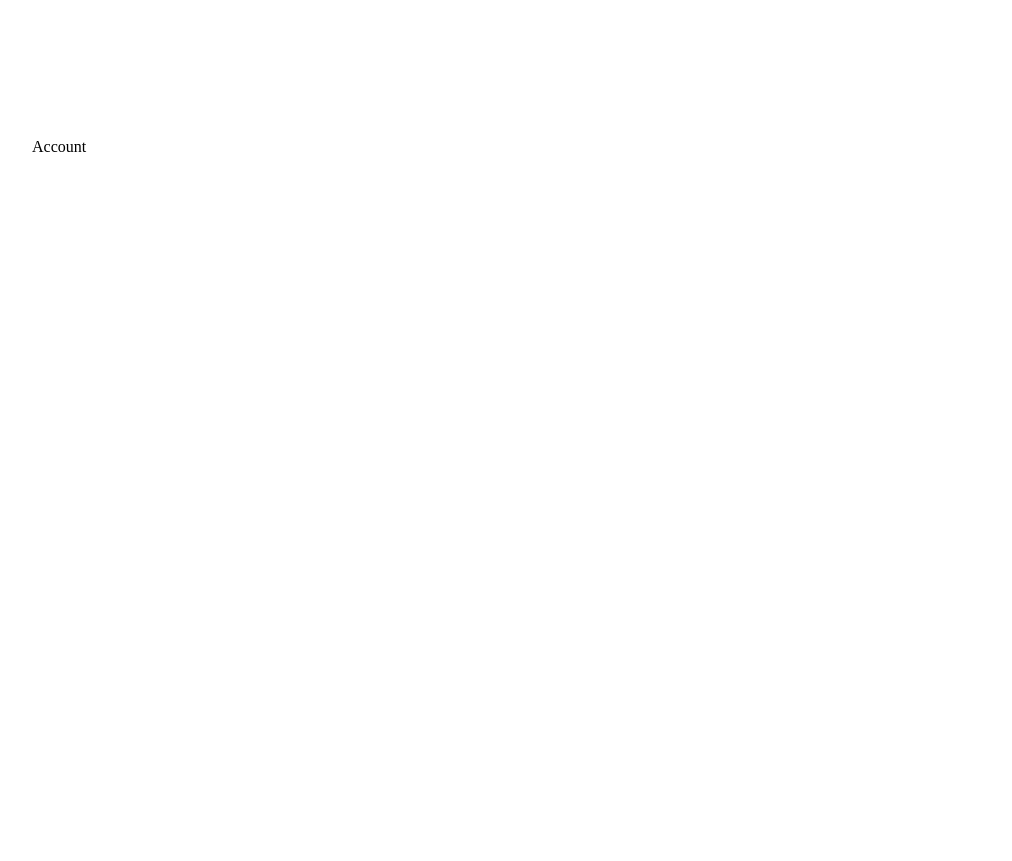
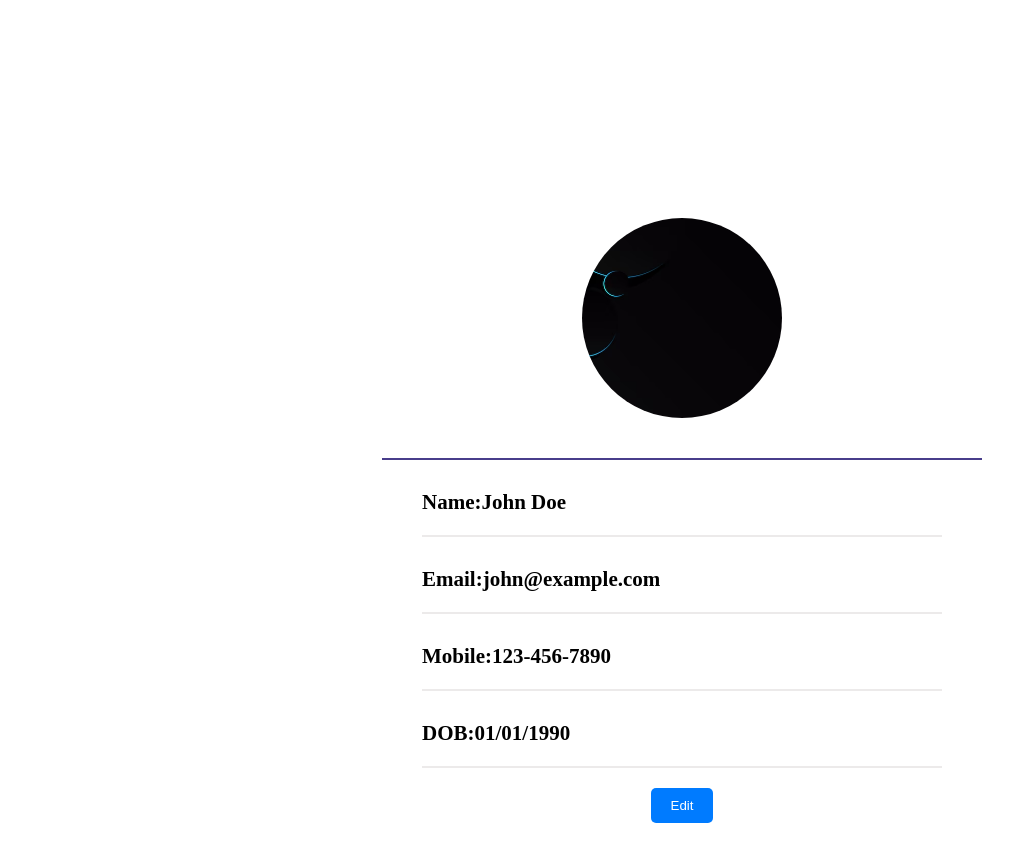
Before and after one commit to GuruDev20/Online_Movie_Ticket_Booking_System, a React (Create React App) app in the folder frontend/: page /menu in a window 1280 px wide. Shown: the part 3920-4781 px from the top of the page, without its empty margins (268-1280 px from the left). Built offline with nearby package versions, Linux system fonts and the light colour scheme.

Commit message:
updated profile

```diff
--- /dev/null
+++ b/frontend/src/components/profile/profile.css
@@ -0,0 +1,74 @@
+.profile {
+    display: flex;
+    flex-direction: column;
+    align-items: center;
+    text-align: center;
+    padding: 10vh 40vh;
+    margin-left: 30px;
+}
+
+.user-image {
+    width: 200px;
+    height: 200px;
+    border-radius: 50%;
+    overflow: hidden;
+    margin-bottom: 20px;
+}
+
+.user-image img {
+    width: 100%;
+    height: 100%;
+    border-radius: 50px;
+    object-fit: cover;
+}
+
+.field {
+    margin-top: 30px;
+    font-size: 18px;
+    margin-bottom: 10px;
+}
+
+input[type='text'] {
+    width: 100%;
+    font-size: 18px;
+    border: 1px solid white;
+    border-radius: 5px;
+    display:flex;
+    justify-content:center;
+    flex-direction:row;
+    padding-left: 20px;
+}
+.label{
+    font-weight: bold;
+    font-size: 21px;
+    display:flex;
+    justify-content:start;
+    flex-direction:row;
+}
+
+.edit button {
+    background-color: #007bff;
+    color: white;
+    border: none;
+    border-radius: 5px;
+    padding: 10px 20px;
+    cursor: pointer;
+    margin-top: 20px;
+}
+
+.edit button:hover {
+    background-color: #0056b3;
+}
+
+.divider-img {
+    background-color: darkslateblue;
+    width: 75vh;
+    height: 2px;
+    margin-top: 20px;
+}
+.divider-field {
+    background-color: rgb(236, 234, 234);
+    width: 65vh;
+    height: 2px;
+    margin-top: 20px;
+}
--- a/frontend/src/components/profile/profile.js
+++ b/frontend/src/components/profile/profile.js
@@ -1,9 +1,111 @@
-import React from 'react'
+import React, { useState } from "react";
+import "./profile.css";
+import pic1 from "./pic1.avif";
 
 function Account() {
+  const [isEditing, setEditing] = useState(false);
+  const [name, setName] = useState("John Doe");
+  const [email, setEmail] = useState("john@example.com");
+  const [mobile, setMobile] = useState("123-456-7890");
+  const [dob, setDob] = useState("01/01/1990");
+
+  const handleEditClick = () => {
+    setEditing(!isEditing);
+  };
+
+  const handleFieldChange = (e, field) => {
+    if (field === "name") {
+      setName(e.target.value);
+    } else if (field === "email") {
+      setEmail(e.target.value);
+    } else if (field === "mobile") {
+      setMobile(e.target.value);
+    } else if (field === "dob") {
+      setDob(e.target.value);
+    }
+  };
+
   return (
-    <div>Account</div>
-  )
+    <div className="profile">
+      <div className="user">
+        <div className="user-image">
+          <img src={pic1} alt="User" />
+        </div>
+      </div>
+      <div className="divider-img"></div>
+      <div className="user-details">
+        <div className="field">
+          <label htmlFor="name" className="label">
+            Name:
+          {isEditing ? (
+            <input
+              type="text"
+              id="name"
+              value={name}
+              onChange={(e) => handleFieldChange(e, "name")}
+            />
+          ) : (
+            <span className="text">{name}</span>
+          )}
+          </label>
+        </div>
+        <div className="divider-field"></div>
+        <div className="field">
+          <label htmlFor="email" className="label">
+            Email:
+          {isEditing ? (
+            <input
+              type="text"
+              id="email"
+              value={email}
+              onChange={(e) => handleFieldChange(e, "email")}
+            />
+          ) : (
+            <span className="text">{email}</span>
+          )}
+          </label>
+        </div>
+        <div className="divider-field"></div>
+        <div className="field">
+          <label htmlFor="mobile" className="label">
+            Mobile:
+          {isEditing ? (
+            <input
+              type="text"
+              id="mobile"
+              value={mobile}
+              onChange={(e) => handleFieldChange(e, "mobile")}
+            />
+          ) : (
+            <span className="text">{mobile}</span>
+          )}
+          </label>
+        </div>
+        <div className="divider-field"></div>
+        <div className="field">
+          <label htmlFor="dob" className="label">
+            DOB:
+          {isEditing ? (
+            <input
+              type="text"
+              id="dob"
+              value={dob}
+              onChange={(e) => handleFieldChange(e, "dob")}
+            />
+          ) : (
+            <span className="text">{dob}</span>
+          )}
+          </label>
+        </div>
+        <div className="divider-field"></div>
+        <div className="edit">
+          <button onClick={handleEditClick}>
+            {isEditing ? "Save" : "Edit"}
+          </button>
+        </div>
+      </div>
+    </div>
+  );
 }
 
-export default Account
+export default Account;
```
Also changed, not shown: frontend/src/components/profile/pic1.avif (added).
